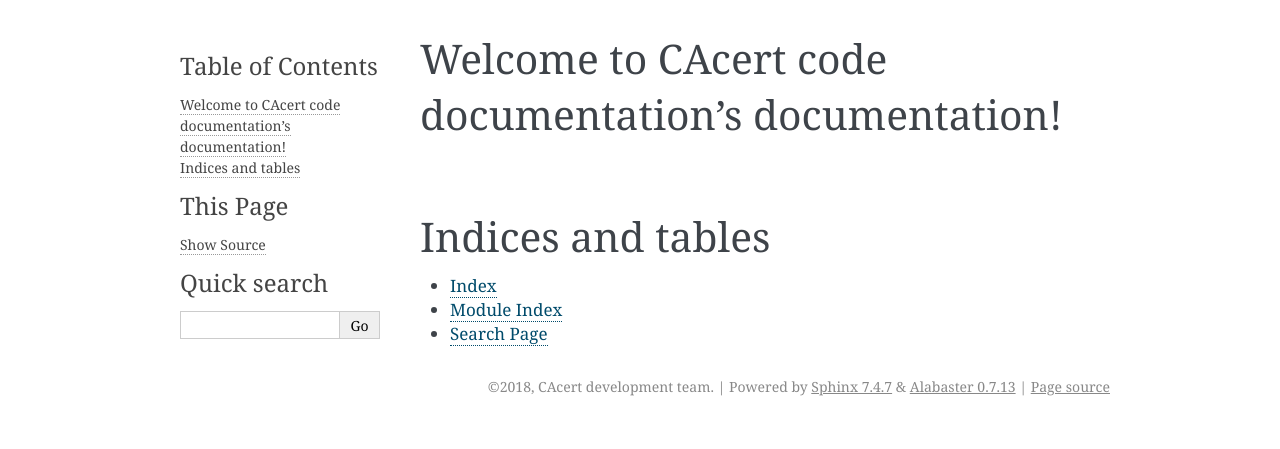
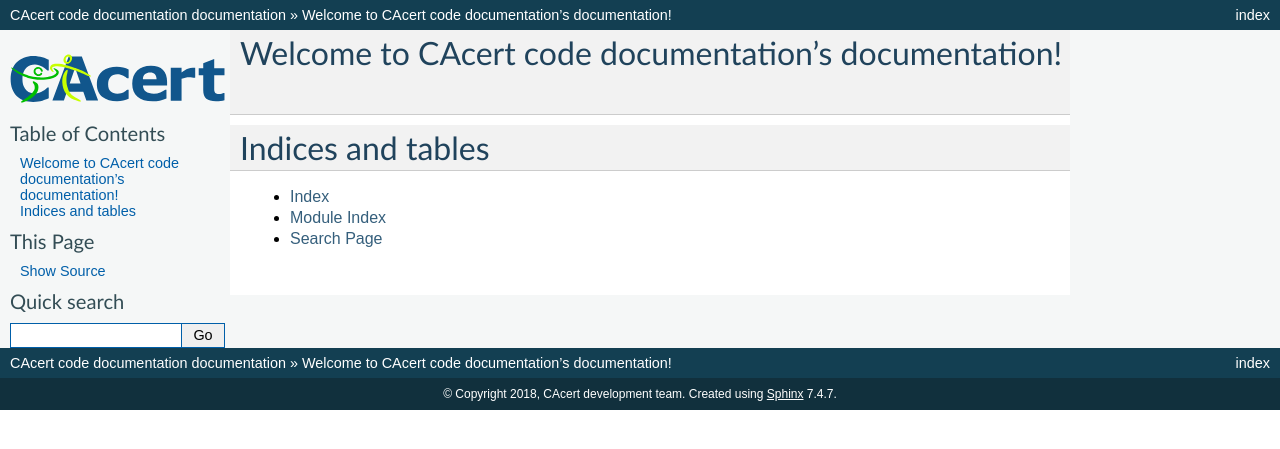
Before and after one commit to CAcertOrg/cacert-codedocs, a Sphinx documentation site: the page built from source/index.rst, in a window 1280 px wide. Shown: the top 449 px of the page. Built offline with Sphinx 7.4.7, drawn with Linux system fonts in a browser that asks for light colours.

Commit message:
Add CAcert customization

```diff
--- a/source/conf.py
+++ b/source/conf.py
@@ -12,7 +12,7 @@
 # add these directories to sys.path here. If the directory is relative to the
 # documentation root, use os.path.abspath to make it absolute, like shown here.
 #
-# import os
+import os
 # import sys
 # sys.path.insert(0, os.path.abspath('.'))
 
@@ -69,7 +69,7 @@
 exclude_patterns = []
 
 # The name of the Pygments (syntax highlighting) style to use.
-pygments_style = None
+pygments_style = 'sphinx'
 
 
 # -- Options for HTML output -------------------------------------------------
@@ -77,13 +77,21 @@
 # The theme to use for HTML and HTML Help pages.  See the documentation for
 # a list of builtin themes.
 #
-html_theme = 'alabaster'
+html_theme = 'classic'
 
 # Theme options are theme-specific and customize the look and feel of a theme
 # further.  For a list of options available for each theme, see the
 # documentation.
 #
-# html_theme_options = {}
+html_theme_options = {
+    'sidebarbgcolor': '#f5f7f7',
+    'sidebartextcolor': '#334d55',
+    'sidebarlinkcolor': '#005fa9',
+}
+
+html_logo = os.path.join('images', 'CAcert-logo-colour.svg')
+
+html_favicon = os.path.join('images', 'favicon.ico')
 
 # Add any paths that contain custom static files (such as style sheets) here,
 # relative to this directory. They are copied after the builtin static files,
```
Also changed, not shown: source/images/CAcert-logo-colour.svg (added), source/images/favicon.ico (added), 1 other file.
